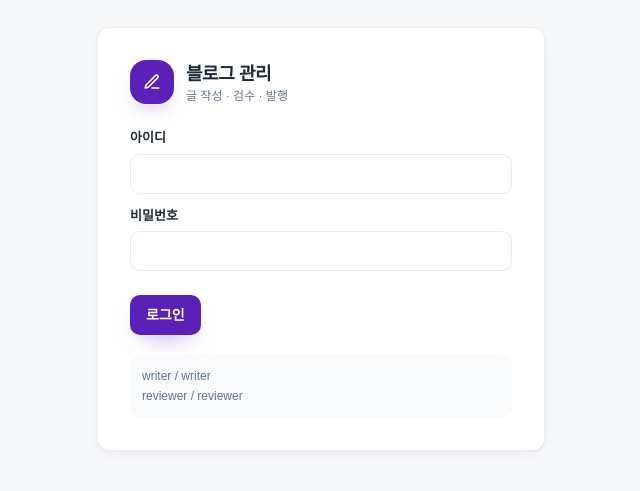
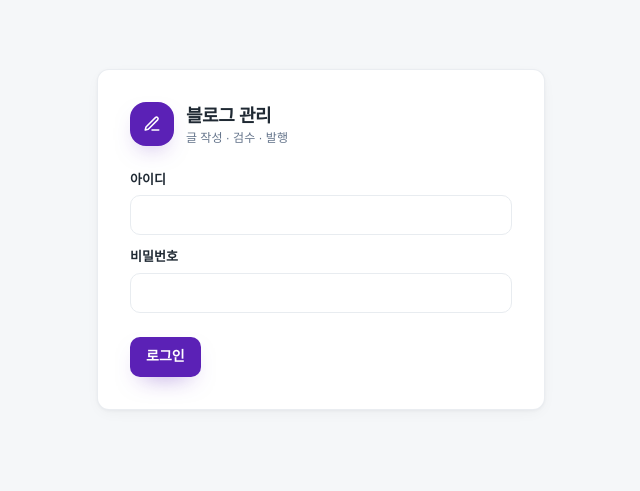
Before and after one commit to considerlabs/dd2mak, a Next.js app in the folder cms/: page /login in a window 1280 px wide. Shown: the part 161-652 px from the top of the page, without its empty margins (319-959 px from the left). Built offline with nearby package versions, Linux system fonts and the light colour scheme; no server answers; a web font is replaced by a local one.

Commit message:
로그인 화면에서 데모 계정 안내를 제거한다.
Co-authored-by: Cursor <cursoragent@cursor.com>

```diff
--- a/cms/app/login/page.tsx
+++ b/cms/app/login/page.tsx
@@ -37,11 +37,6 @@ export default function LoginPage() {
         <label htmlFor="password">비밀번호</label>
         <input id="password" name="password" type="password" className="mb-6" autoComplete="current-password" />
         <SubmitButton>로그인</SubmitButton>
-        <p className="mt-5 rounded-xl bg-[#f8fafc] px-3 py-3 text-xs leading-relaxed text-muted-foreground">
-          writer / writer
-          <br />
-          reviewer / reviewer
-        </p>
       </form>
     </div>
   );
```
